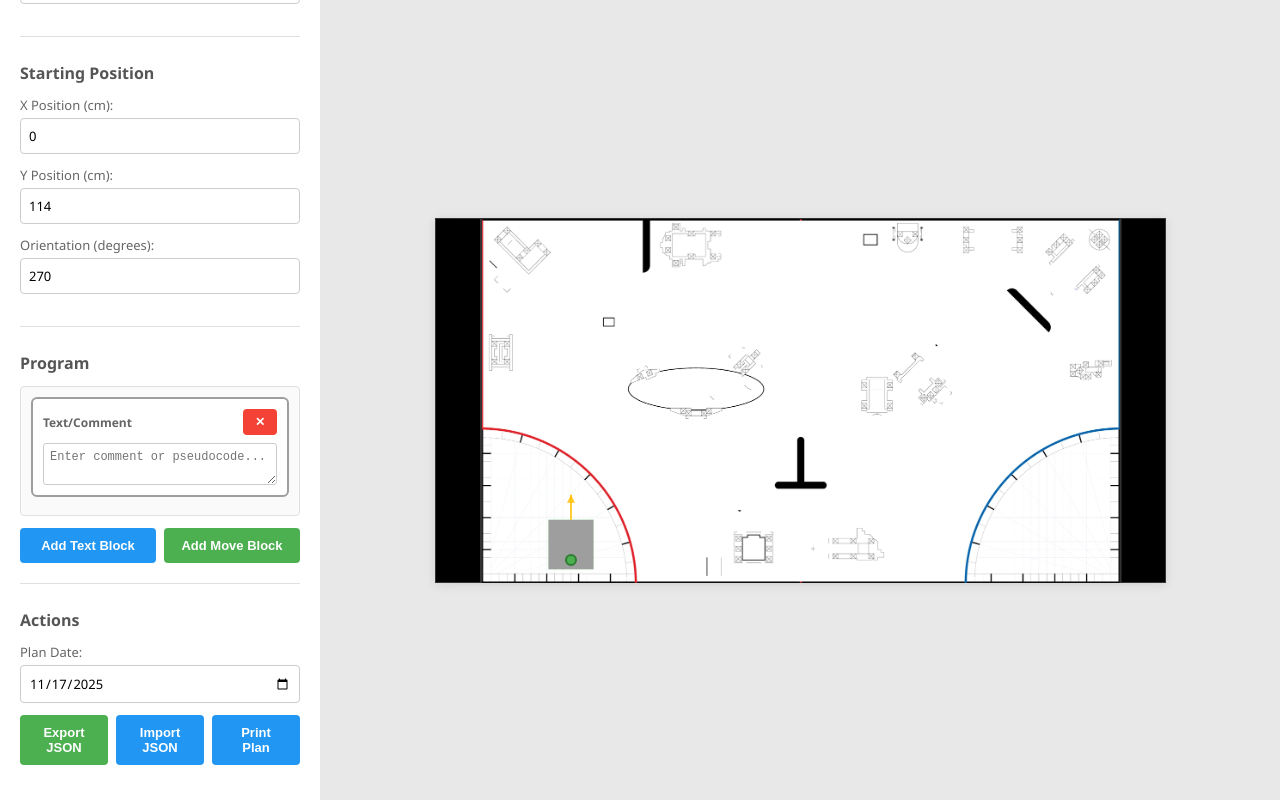
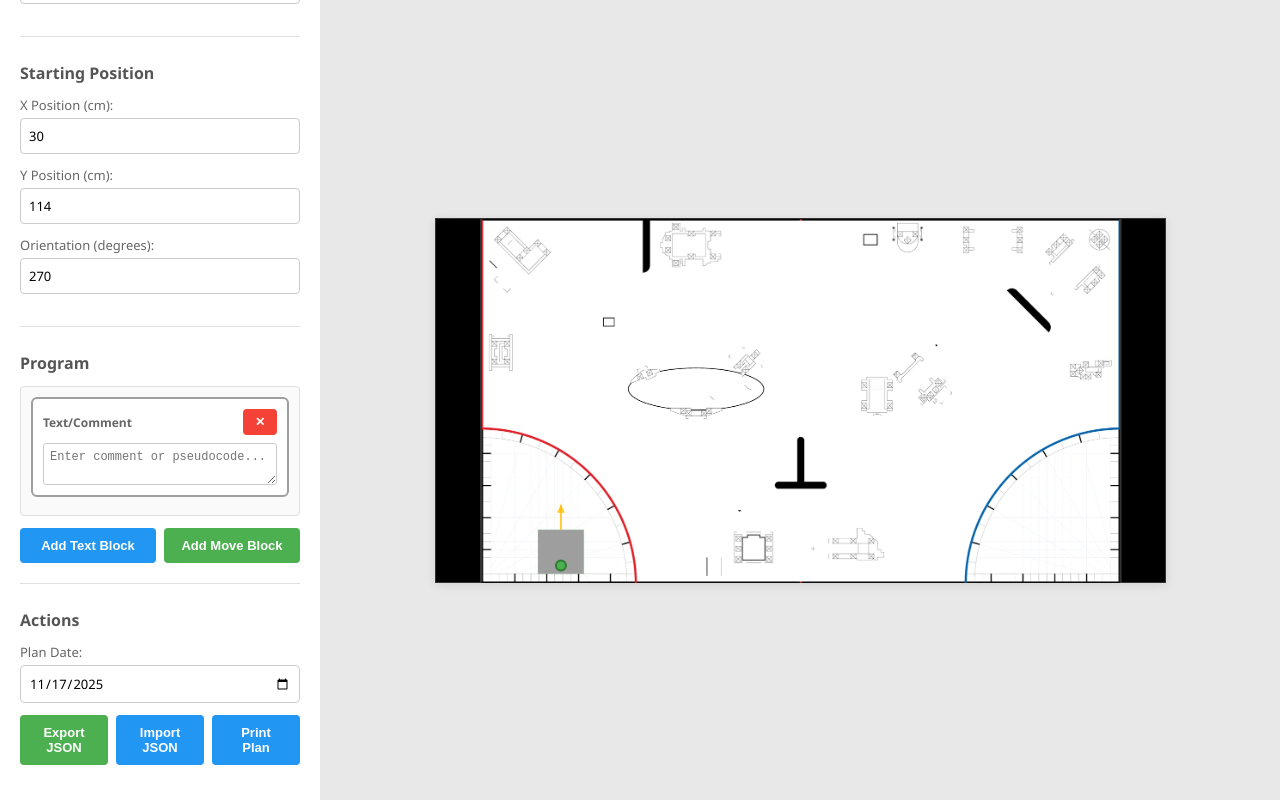
Before and after one commit to Lansing-Tech-Studio/mission-path-planner, a plain HTML site: page index.html in a window 1280 px wide. Both pictures are taken after typing "Sample", "https://example.com", "Sample", "https://example.com" into the empty fields and a click on the button "Add Text Block". Drawn offline with Linux system fonts and the light colour scheme.

Commit message:
fix(js): correcting default robot positioning

```diff
--- a/index.html
+++ b/index.html
@@ -89,7 +89,7 @@
                 <h2>Starting Position</h2>
                 <div class="form-group">
                     <label for="startX">X Position (cm):</label>
-                    <input type="number" id="startX" value="0" step="0.1">
+                    <input type="number" id="startX" value="30" step="0.1">
                 </div>
                 <div class="form-group">
                     <label for="startY">Y Position (cm):</label>
--- a/js/canvas.js
+++ b/js/canvas.js
@@ -8,9 +8,14 @@ class CanvasRenderer {
         this.tableWidth = 243.84; // cm (96 inches / 8 feet)
         this.tableHeight = 121.92; // cm (48 inches / 4 feet)
 
-        // Mat always fills the full height (4 feet)
-        this.matWidth = this.tableWidth; // Will be adjusted based on image aspect ratio
-        this.matHeight = this.tableHeight; // Always 4 feet
+        // Mat coordinate space is fixed at standard FLL mat dimensions (240cm x 120cm)
+        // This is what user coordinates are relative to
+        this.matCoordWidth = 240; // cm
+        this.matCoordHeight = 120; // cm
+
+        // Mat visual dimensions (will be adjusted based on image aspect ratio)
+        this.matVisualWidth = this.tableWidth; // Will be adjusted when image loads
+        this.matVisualHeight = this.tableHeight; // Always 4 feet
 
         // Mat offset from table origin (top-left)
         this.matOffsetX = 0;
@@ -40,13 +45,33 @@ class CanvasRenderer {
         // Calculate mat offset based on alignment
         if (alignment === 'right') {
             // Right-aligned (for single home configuration)
-            this.matOffsetX = this.tableWidth - this.matWidth;
+            this.matOffsetX = this.tableWidth - this.matVisualWidth;
             this.matOffsetY = 0;
         } else {
             // Centered (default for dual home)
-            this.matOffsetX = (this.tableWidth - this.matWidth) / 2;
+            this.matOffsetX = (this.tableWidth - this.matVisualWidth) / 2;
             this.matOffsetY = 0;
         }
+    }
+
+    // Convert from mat coordinate space (240cm x 120cm) to canvas pixels
+    coordToCanvasX(x) {
+        const coordToVisualX = this.matVisualWidth / this.matCoordWidth;
+        return (this.matOffsetX + x * coordToVisualX) * this.scale;
+    }
+
+    coordToCanvasY(y) {
+        const coordToVisualY = this.matVisualHeight / this.matCoordHeight;
+        return (this.matOffsetY + y * coordToVisualY) * this.scale;
+    }
+
+    // Get scale factor for converting coordinate space dimensions to canvas pixels
+    getCoordScaleX() {
+        return (this.matVisualWidth / this.matCoordWidth) * this.scale;
+    }
+
+    getCoordScaleY() {
+        return (this.matVisualHeight / this.matCoordHeight) * this.scale;
     }
 
     render(matUrl, robotConfig, path) {
@@ -94,29 +119,33 @@ class CanvasRenderer {
         // Calculate mat position on canvas
         const matCanvasX = this.matOffsetX * this.scale;
         const matCanvasY = this.matOffsetY * this.scale;
-        const matCanvasW = this.matWidth * this.scale;
-        const matCanvasH = this.matHeight * this.scale;
+        const matCanvasW = this.matVisualWidth * this.scale;
+        const matCanvasH = this.matVisualHeight * this.scale;
 
         // Draw mat area background (white)
         this.ctx.fillStyle = '#ffffff';
         this.ctx.fillRect(matCanvasX, matCanvasY, matCanvasW, matCanvasH);
 
-        // Draw grid on mat area for reference
+        // Draw grid on mat area for reference (based on coordinate space)
         this.ctx.strokeStyle = '#e0e0e0';
         this.ctx.lineWidth = 1;
 
-        // Draw 10cm grid lines on mat
-        for (let x = 0; x <= this.matWidth; x += 10) {
+        // Scale factor from coordinate space to visual space
+        const coordToVisualX = this.matVisualWidth / this.matCoordWidth;
+        const coordToVisualY = this.matVisualHeight / this.matCoordHeight;
+
+        // Draw 10cm grid lines on mat (in coordinate space)
+        for (let x = 0; x <= this.matCoordWidth; x += 10) {
             this.ctx.beginPath();
-            this.ctx.moveTo(matCanvasX + x * this.scale, matCanvasY);
-            this.ctx.lineTo(matCanvasX + x * this.scale, matCanvasY + matCanvasH);
+            this.ctx.moveTo(matCanvasX + x * coordToVisualX * this.scale, matCanvasY);
+            this.ctx.lineTo(matCanvasX + x * coordToVisualX * this.scale, matCanvasY + matCanvasH);
             this.ctx.stroke();
         }
 
-        for (let y = 0; y <= this.matHeight; y += 10) {
+        for (let y = 0; y <= this.matCoordHeight; y += 10) {
             this.ctx.beginPath();
-            this.ctx.moveTo(matCanvasX, matCanvasY + y * this.scale);
-            this.ctx.lineTo(matCanvasX + matCanvasW, matCanvasY + y * this.scale);
+            this.ctx.moveTo(matCanvasX, matCanvasY + y * coordToVisualY * this.scale);
+            this.ctx.lineTo(matCanvasX + matCanvasW, matCanvasY + y * coordToVisualY * this.scale);
             this.ctx.stroke();
         }
 
@@ -142,8 +171,8 @@ class CanvasRenderer {
             const drawHeight = this.tableHeight * this.scale;
             const drawWidth = drawHeight * imgAspect;
 
-            // Update mat width based on actual image dimensions
-            this.matWidth = this.tableHeight * imgAspect;
+            // Update mat visual width based on actual image dimensions
+            this.matVisualWidth = this.tableHeight * imgAspect;
             this.updateMatAlignment(this.matAlignment);
 
             const matCanvasX = this.matOffsetX * this.scale;
@@ -160,9 +189,9 @@ class CanvasRenderer {
         img.onload = () => {
             this.matImage = img;
 
-            // Calculate mat width based on image aspect ratio
+            // Calculate mat visual width based on image aspect ratio
             const imgAspect = img.width / img.height;
-            this.matWidth = this.tableHeight * imgAspect;
+            this.matVisualWidth = this.tableHeight * imgAspect;
             this.updateMatAlignment(this.matAlignment);
 
             // Redraw with image
@@ -174,8 +203,8 @@ class CanvasRenderer {
         img.onerror = () => {
             console.error('Failed to load mat image:', url);
             this.matImage = null;
-            // Reset to default mat width
-            this.matWidth = this.tableWidth;
+            // Reset to default mat visual width
+            this.matVisualWidth = this.tableWidth;
             this.updateMatAlignment(this.matAlignment);
         };
 
@@ -202,8 +231,8 @@ class CanvasRenderer {
 
         for (let i = 0; i < path.points.length; i++) {
             const point = path.points[i];
-            const screenX = (this.matOffsetX + point.x) * this.scale;
-            const screenY = (this.matOffsetY + point.y) * this.scale;
+            const screenX = this.coordToCanvasX(point.x);
+            const screenY = this.coordToCanvasY(point.y);
 
             if (i === 0) {
                 this.ctx.moveTo(screenX, screenY);
@@ -218,14 +247,8 @@ class CanvasRenderer {
     drawWheelPaths(path) {
         if (!path.points || path.points.length === 0) return;
 
-        console.log('drawWheelPaths called with', path.points.length, 'points');
-
         // Draw left wheel path (blue)
         if (path.points[0].leftWheelX !== undefined) {
-            console.log('Drawing left wheel path - color: #2196F3, width: 2');
-            console.log('First left wheel point:', path.points[0].leftWheelX, path.points[0].leftWheelY);
-            console.log('First left screen coords:', path.points[0].leftWheelX * this.scale, path.points[0].leftWheelY * this.scale);
-
             this.ctx.save();
             this.ctx.strokeStyle = '#1976D2';
             this.ctx.lineWidth = 2.5;
@@ -237,8 +260,8 @@ class CanvasRenderer {
             for (let i = 0; i < path.points.length; i++) {
                 const point = path.points[i];
                 if (point.leftWheelX !== undefined && point.leftWheelY !== undefined) {
-                    const screenX = (this.matOffsetX + point.leftWheelX) * this.scale;
-                    const screenY = (this.matOffsetY + point.leftWheelY) * this.scale;
+                    const screenX = this.coordToCanvasX(point.leftWheelX);
+                    const screenY = this.coordToCanvasY(point.leftWheelY);
 
                     if (i === 0) {
                         this.ctx.moveTo(screenX, screenY);
@@ -250,17 +273,12 @@ class CanvasRenderer {
 
             this.ctx.stroke();
             this.ctx.restore();
-            console.log('Left wheel path drawn');
         } else {
             console.log('No left wheel coordinates in path points');
         }
 
         // Draw right wheel path (orange)
         if (path.points[0].rightWheelX !== undefined) {
-            console.log('Drawing right wheel path - color: #FF9800, width: 2');
-            console.log('First right wheel point:', path.points[0].rightWheelX, path.points[0].rightWheelY);
-            console.log('First right screen coords:', path.points[0].rightWheelX * this.scale, path.points[0].rightWheelY * this.scale);
-
             this.ctx.save();
             this.ctx.strokeStyle = '#F57C00';
             this.ctx.lineWidth = 2.5;
@@ -272,8 +290,8 @@ class CanvasRenderer {
             for (let i = 0; i < path.points.length; i++) {
                 const point = path.points[i];
                 if (point.rightWheelX !== undefined && point.rightWheelY !== undefined) {
-                    const screenX = (this.matOffsetX + point.rightWheelX) * this.scale;
-                    const screenY = (this.matOffsetY + point.rightWheelY) * this.scale;
+                    const screenX = this.coordToCanvasX(point.rightWheelX);
+                    const screenY = this.coordToCanvasY(point.rightWheelY);
 
                     if (i === 0) {
                         this.ctx.moveTo(screenX, screenY);
@@ -285,7 +303,6 @@ class CanvasRenderer {
 
             this.ctx.stroke();
             this.ctx.restore();
-            console.log('Right wheel path drawn');
         } else {
             console.log('No right wheel coordinates in path points');
         }
@@ -299,7 +316,7 @@ class CanvasRenderer {
         for (let i = 0; i < path.points.length; i += Math.max(1, Math.floor(path.points.length / 50))) {
             const point = path.points[i];
             this.ctx.beginPath();
-            this.ctx.arc((this.matOffsetX + point.x) * this.scale, (this.matOffsetY + point.y) * this.scale, 2, 0, Math.PI * 2);
+            this.ctx.arc(this.coordToCanvasX(point.x), this.coordToCanvasY(point.y), 2, 0, Math.PI * 2);
             this.ctx.fill();
         }
 
@@ -311,7 +328,7 @@ class CanvasRenderer {
             const point = path.points[i];
             if (point.segmentEnd) {
                 this.ctx.beginPath();
-                this.ctx.arc((this.matOffsetX + point.x) * this.scale, (this.matOffsetY + point.y) * this.scale, 4, 0, Math.PI * 2);
+                this.ctx.arc(this.coordToCanvasX(point.x), this.coordToCanvasY(point.y), 4, 0, Math.PI * 2);
                 this.ctx.fill();
                 this.ctx.stroke();
             }
@@ -324,7 +341,7 @@ class CanvasRenderer {
             this.ctx.strokeStyle = '#2E7D32';
             this.ctx.lineWidth = 2;
             this.ctx.beginPath();
-            this.ctx.arc((this.matOffsetX + start.x) * this.scale, (this.matOffsetY + start.y) * this.scale, 5, 0, Math.PI * 2);
+            this.ctx.arc(this.coordToCanvasX(start.x), this.coordToCanvasY(start.y), 5, 0, Math.PI * 2);
             this.ctx.fill();
             this.ctx.stroke();
         }
@@ -336,7 +353,7 @@ class CanvasRenderer {
             this.ctx.strokeStyle = '#c62828';
             this.ctx.lineWidth = 2;
             this.ctx.beginPath();
-            this.ctx.arc((this.matOffsetX + end.x) * this.scale, (this.matOffsetY + end.y) * this.scale, 5, 0, Math.PI * 2);
+            this.ctx.arc(this.coordToCanvasX(end.x), this.coordToCanvasY(end.y), 5, 0, Math.PI * 2);
             this.ctx.fill();
             this.ctx.stroke();
         }
@@ -345,8 +362,8 @@ class CanvasRenderer {
     drawRobotOutline(robotConfig, x, y, angleDeg) {
         this.ctx.save();
 
-        const screenX = (this.matOffsetX + x) * this.scale;
-        const screenY = (this.matOffsetY + y) * this.scale;
+        const screenX = this.coordToCanvasX(x);
+        const screenY = this.coordToCanvasY(y);
 
         // Translate to robot position
         this.ctx.translate(screenX, screenY);
@@ -355,10 +372,12 @@ class CanvasRenderer {
         this.ctx.rotate((angleDeg * Math.PI) / 180);
 
         // Draw robot rectangle (axle at origin, back is wheelOffset behind, front is (length - wheelOffset) ahead)
-        const rectX = -(robotConfig.wheelOffset * this.scale);
-        const rectY = -(robotConfig.width * this.scale) / 2;
-        const rectW = robotConfig.length * this.scale;
-        const rectH = robotConfig.width * this.scale;
+        const scaleX = this.getCoordScaleX();
+        const scaleY = this.getCoordScaleY();
+        const rectX = -(robotConfig.wheelOffset * scaleX);
+        const rectY = -(robotConfig.width * scaleY) / 2;
+        const rectW = robotConfig.length * scaleX;
+        const rectH = robotConfig.width * scaleY;
 
         this.ctx.fillRect(rectX, rectY, rectW, rectH);
         this.ctx.strokeRect(rectX, rectY, rectW, rectH);
@@ -369,8 +388,8 @@ class CanvasRenderer {
     drawRobot(robotConfig, x, y, angleDeg, alpha = 1.0) {
         this.ctx.save();
 
-        const screenX = (this.matOffsetX + x) * this.scale;
-        const screenY = (this.matOffsetY + y) * this.scale;
+        const screenX = this.coordToCanvasX(x);
+        const screenY = this.coordToCanvasY(y);
 
         // Translate to robot position
         this.ctx.translate(screenX, screenY);
@@ -379,10 +398,12 @@ class CanvasRenderer {
         this.ctx.rotate((angleDeg * Math.PI) / 180);
 
         // Draw robot rectangle or image (axle at origin)
-        const rectX = -(robotConfig.wheelOffset * this.scale);
-        const rectY = -(robotConfig.width * this.scale) / 2;
-        const rectW = robotConfig.length * this.scale;
-        const rectH = robotConfig.width * this.scale;
+        const scaleX = this.getCoordScaleX();
+        const scaleY = this.getCoordScaleY();
+        const rectX = -(robotConfig.wheelOffset * scaleX);
+        const rectY = -(robotConfig.width * scaleY) / 2;
+        const rectW = robotConfig.length * scaleX;
+        const rectH = robotConfig.width * scaleY;
 
         if (robotConfig.imageUrl && this.robotImage && this.currentRobotUrl === robotConfig.imageUrl) {
             // Draw robot image
--- a/js/robot.js
+++ b/js/robot.js
@@ -2,20 +2,24 @@
 class RobotConfig {
     constructor() {
         this.config = {
-            length: 20,
+            length: 16.5,
             width: 15,
-            wheelOffset: 5,
-            wheelCircumference: 17.6,
+            wheelOffset: 3.1,
+            wheelCircumference: 19.6,
             wheelBase: 12,
             imageUrl: '',
             startX: 30,
-            startY: 30,
-            startAngle: 0
+            startY: 114,
+            startAngle: 270
         };
     }
 
     getConfig() {
         // Read current values from form inputs
+        const startXValue = document.getElementById('startX').value;
+        const startYValue = document.getElementById('startY').value;
+        const startAngleValue = document.getElementById('startAngle').value;
+
         return {
             length: parseFloat(document.getElementById('robotLength').value) || 20,
             width: parseFloat(document.getElementById('robotWidth').value) || 15,
@@ -23,9 +27,9 @@ class RobotConfig {
             wheelCircumference: parseFloat(document.getElementById('wheelCircumference').value) || 17.6,
             wheelBase: parseFloat(document.getElementById('wheelBase').value) || 12,
             imageUrl: document.getElementById('robotImageUrl').value || '',
-            startX: parseFloat(document.getElementById('startX').value) || 30,
-            startY: parseFloat(document.getElementById('startY').value) || 30,
-            startAngle: parseFloat(document.getElementById('startAngle').value) || 0
+            startX: startXValue !== '' ? parseFloat(startXValue) : 30,
+            startY: startYValue !== '' ? parseFloat(startYValue) : 30,
+            startAngle: startAngleValue !== '' ? parseFloat(startAngleValue) : 0
         };
     }
 
```
Also changed, not shown: js/pathCalculator.js (+0 -8 lines).
